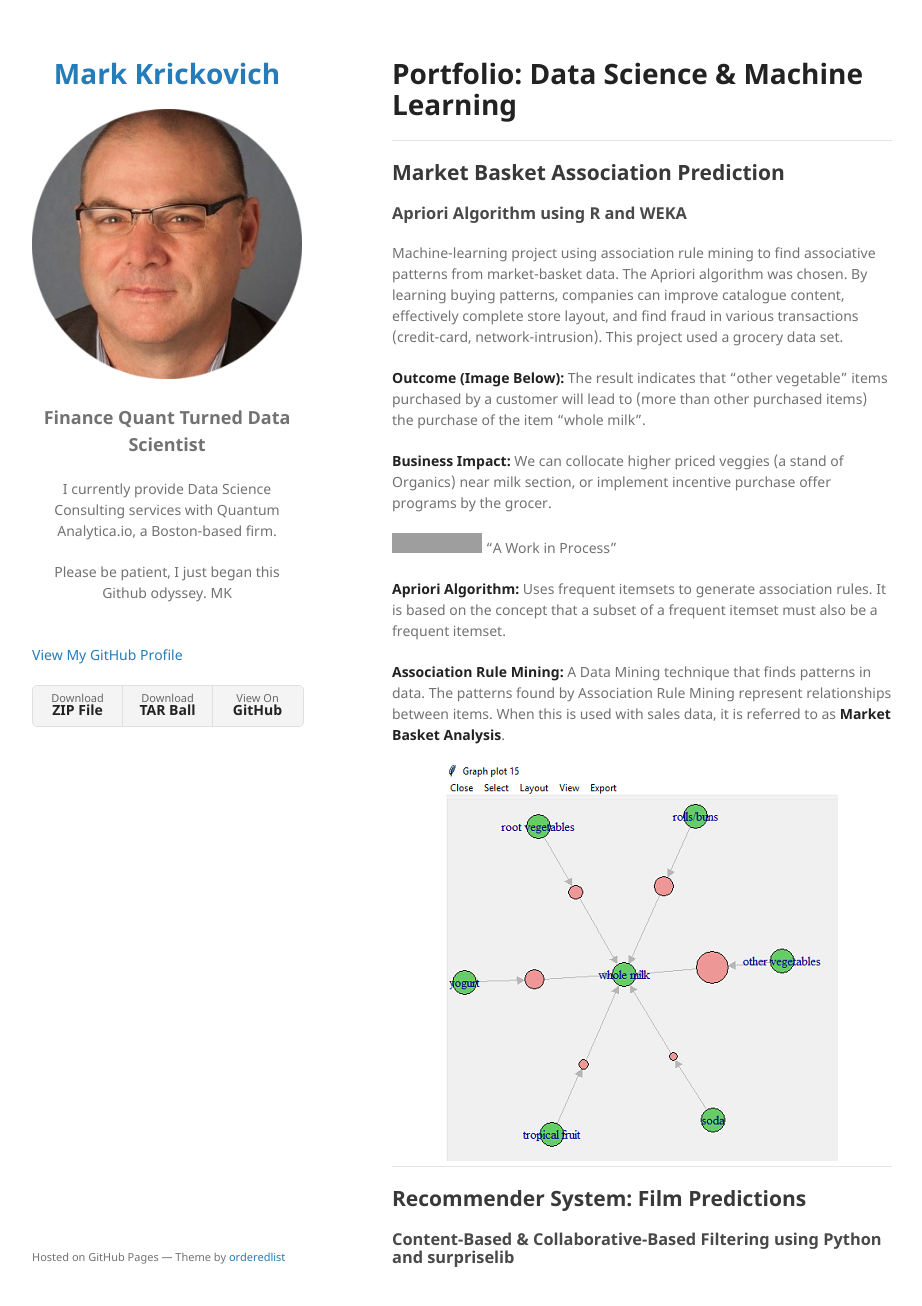
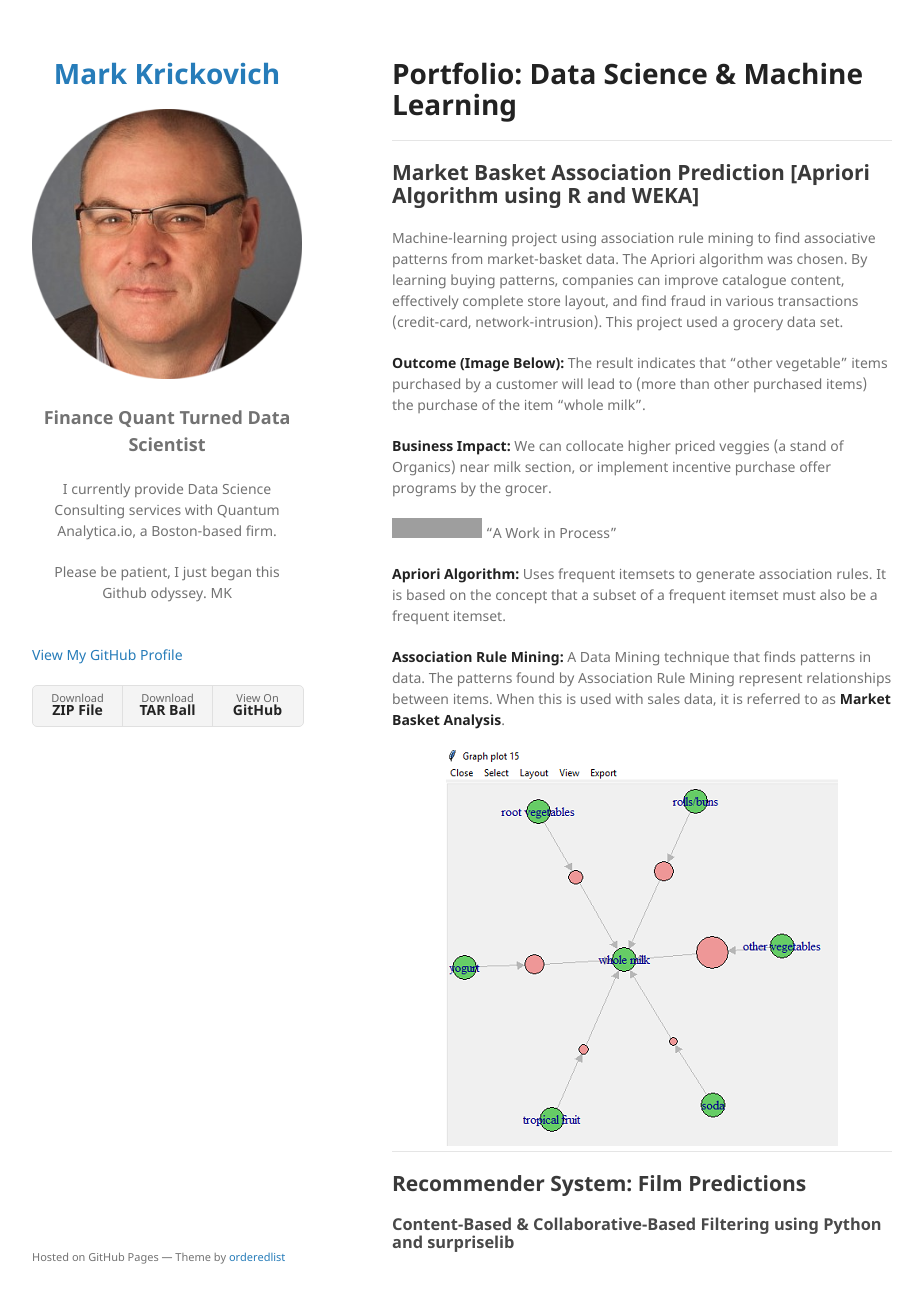
Before and after one commit to MarkKrickovich/MarkKrickovich.github.io, a Jekyll site: the page built from index.md, in a window 1280 px wide and 1336 px high. Shown: the top 1306 px of the window, without its empty margins (178-1100 px from the left). Built offline with Jekyll 4.4.1, drawn with Linux system fonts in a browser that asks for light colours; our own code applies the rules of GitHub Pages for plain Markdown files; grey boxes are pictures that could not be loaded.

```diff
--- a/index.md
+++ b/index.md
@@ -1,7 +1,6 @@
 # Portfolio: Data Science & Machine Learning
 ---
-## Market Basket Association Prediction
-###  Apriori Algorithm using R and WEKA
+## Market Basket Association Prediction [Apriori Algorithm using R and WEKA]
 
 Machine-learning project using association rule mining to find associative patterns from market-basket data.  The Apriori algorithm was chosen.  By learning buying patterns, companies can improve catalogue content, effectively complete store layout, and find fraud in various transactions (credit-card, network-intrusion). This project used a grocery data set.
 
```
